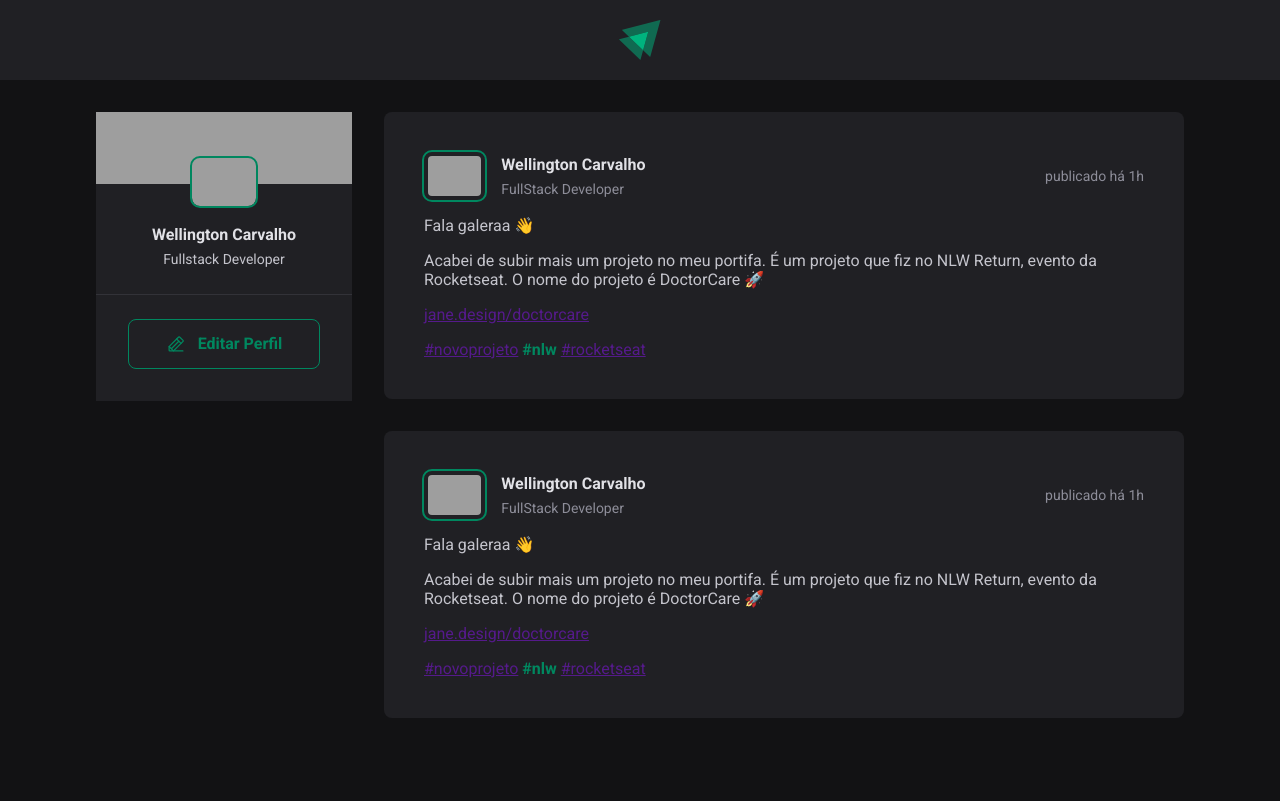
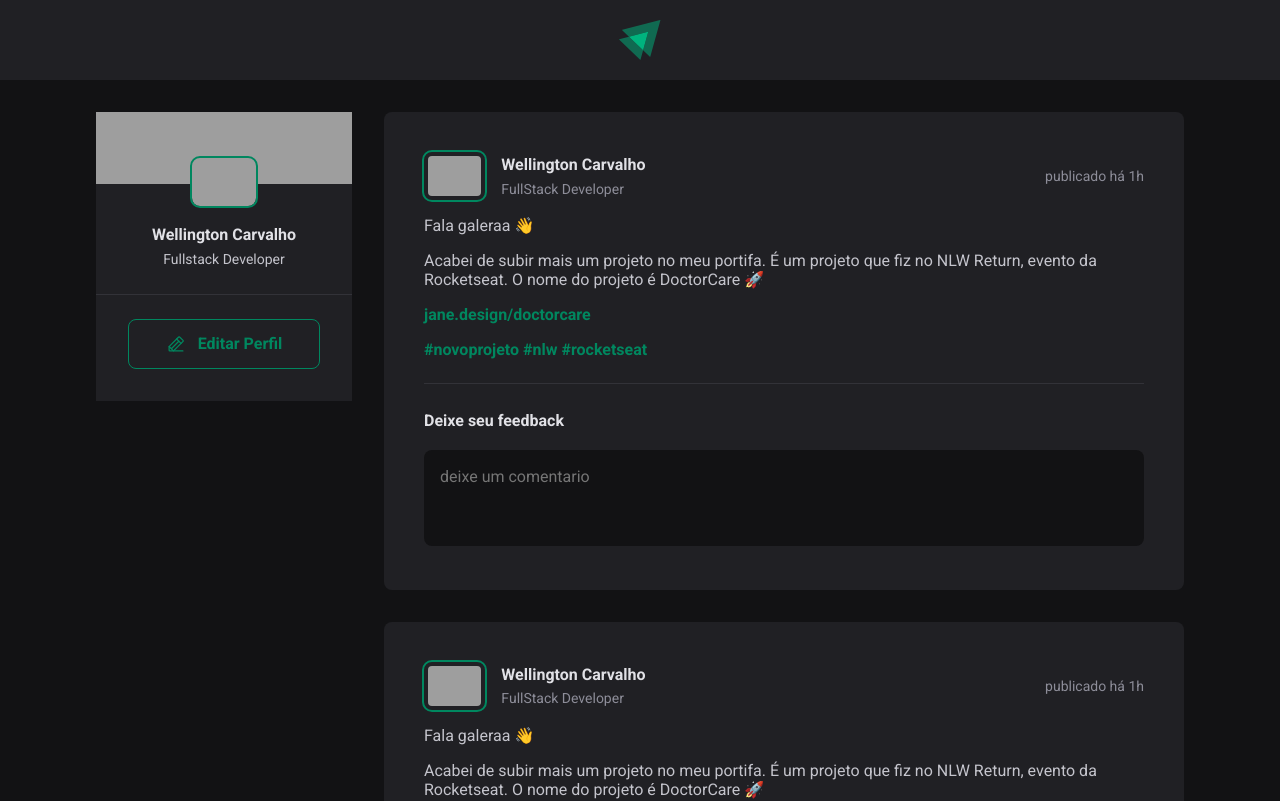
Before and after one commit to wellingtonC/Estudos-React, a React (Vite) app in the folder 01-Fundamentos-ReactJs/: page / in a window 1280 px wide. Shown: the top 801 px of the page. Built offline with nearby package versions, Linux system fonts and the light colour scheme; grey boxes are pictures that could not be loaded.

Commit message:
feat: :art: comentarios do feed

```diff
--- a/01-Fundamentos-ReactJs/src/components/Post.jsx
+++ b/01-Fundamentos-ReactJs/src/components/Post.jsx
@@ -16,13 +16,23 @@
             <div className={styles.conteudo}>
             <p className={styles.p}>Fala galeraa 👋</p>
             <p className={styles.p}>Acabei de subir mais um projeto no meu portifa. É um projeto que fiz no NLW Return, evento da Rocketseat. O nome do projeto é DoctorCare 🚀</p>
-            <p className={styles.p}><a href="">jane.design/doctorcare</a></p>
             <p className={styles.p}>
-                <a className={styles.teste} href="">#novoprojeto</a>{' '}
+                <a className={styles.a} href="">jane.design/doctorcare</a></p>
+            <p className={styles.p}>
+                <a className={styles.a} href="">#novoprojeto</a>{' '}
                 <a className={styles.a} href="">#nlw</a>{' '}
-                <a href="">#rocketseat</a>{' '}
+                <a className={styles.a} href="">#rocketseat</a>{' '}
                 </p>
             </div>
+            <form className={styles.commentForm}>
+                <strong>Deixe seu feedback</strong>
+                <textarea
+                    placeholder='deixe um comentario'
+                />
+                <footer>
+                    <button type='submit'>Publicar</button>
+                </footer>
+            </form>
         </article>
     );
 
--- a/01-Fundamentos-ReactJs/src/components/Post.module.css
+++ b/01-Fundamentos-ReactJs/src/components/Post.module.css
@@ -66,3 +66,56 @@
     color: var(--gray-400);
     line-height: 1.6;
 }
+
+.commentForm{
+    width: 100%;
+    margin-top: 1.5rem;
+    padding-top: 1.5rem;
+    border-top: 1px solid var(--gray-600);
+}
+
+.commentForm > strong{
+    line-height: 1.6;
+    color: var(--gray-100);
+}
+
+.commentForm textarea{
+    width: 100%;
+    background: var(--gray-900) ;
+    border:0;
+    resize: none;
+    height: 6rem;
+    padding: 1rem;
+    border-radius: 8px;
+    color: var(--gray-100);
+    line-height: 1.4;
+    margin-top: 1rem;
+}
+
+.commentForm footer{
+    visibility: hidden;
+    max-height: 0;
+}
+
+.commentForm:focus-within footer{
+    visibility: visible;
+    max-height: none;
+}
+
+.commentForm button[type=submit]{
+    padding:1rem 1.5rem;
+    margin-top: 1rem;
+    border-radius: 8px;
+    border: 0;
+    background: var(--green-500);
+    color: var(--white);
+    font-weight: bold;
+    cursor: pointer;
+    transition: background-color 0.1;
+
+
+}
+
+.commentForm button[type=submit]:hover{
+    background: var(--green-300);
+}
--- a/01-Fundamentos-ReactJs/src/global.css
+++ b/01-Fundamentos-ReactJs/src/global.css
@@ -8,9 +8,14 @@
     --gray-800: #202024;
     --gray-900: #121214;
 
-    --green-300: #00875f;
+    --green-300: #00B37E;
     --green-500: #00875f;
 
+}
+
+:focus{
+    outline:transparent ;
+    box-shadow: 0 0 0 2px var(--green-500);
 }
 
 *{
```
